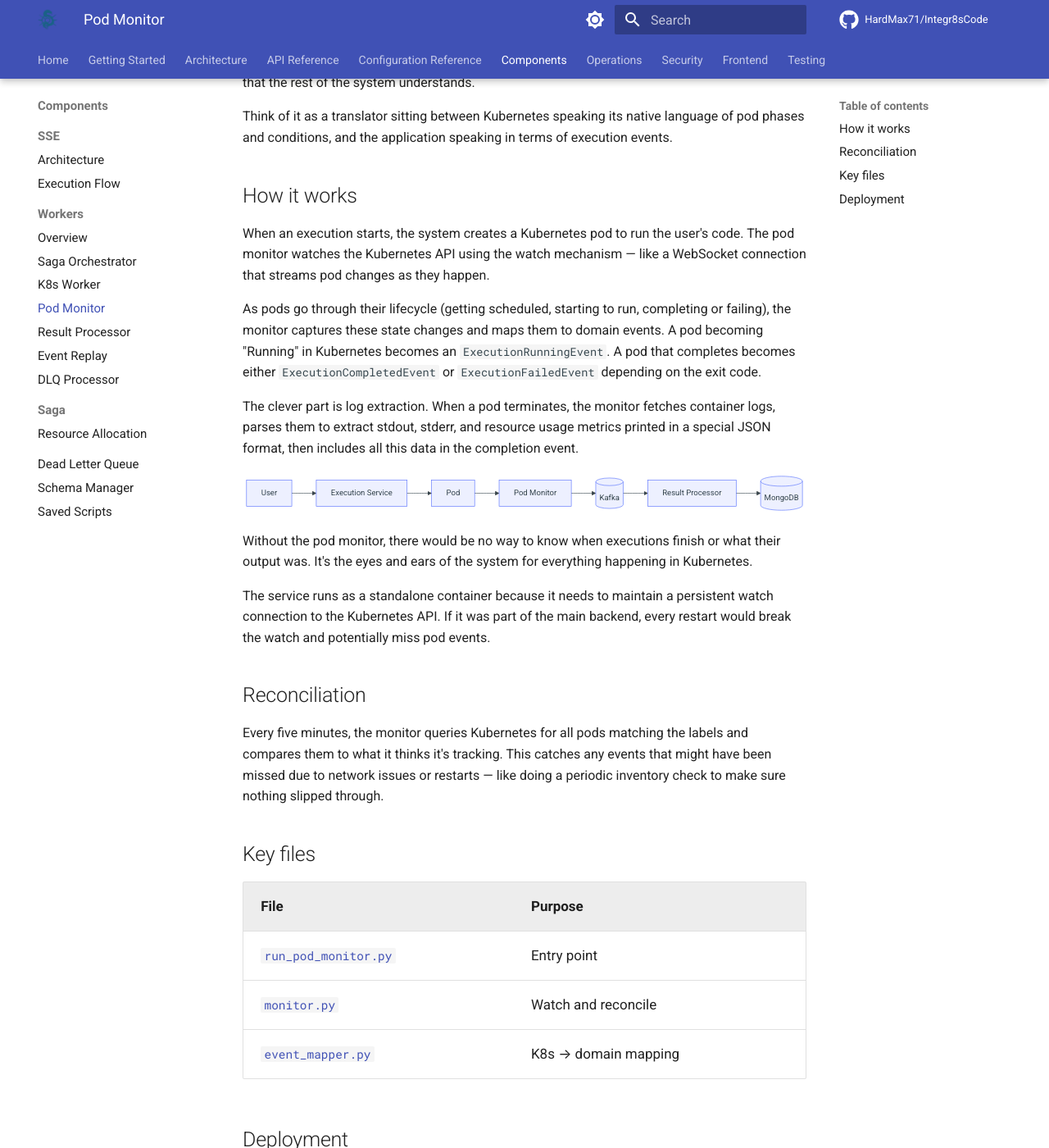
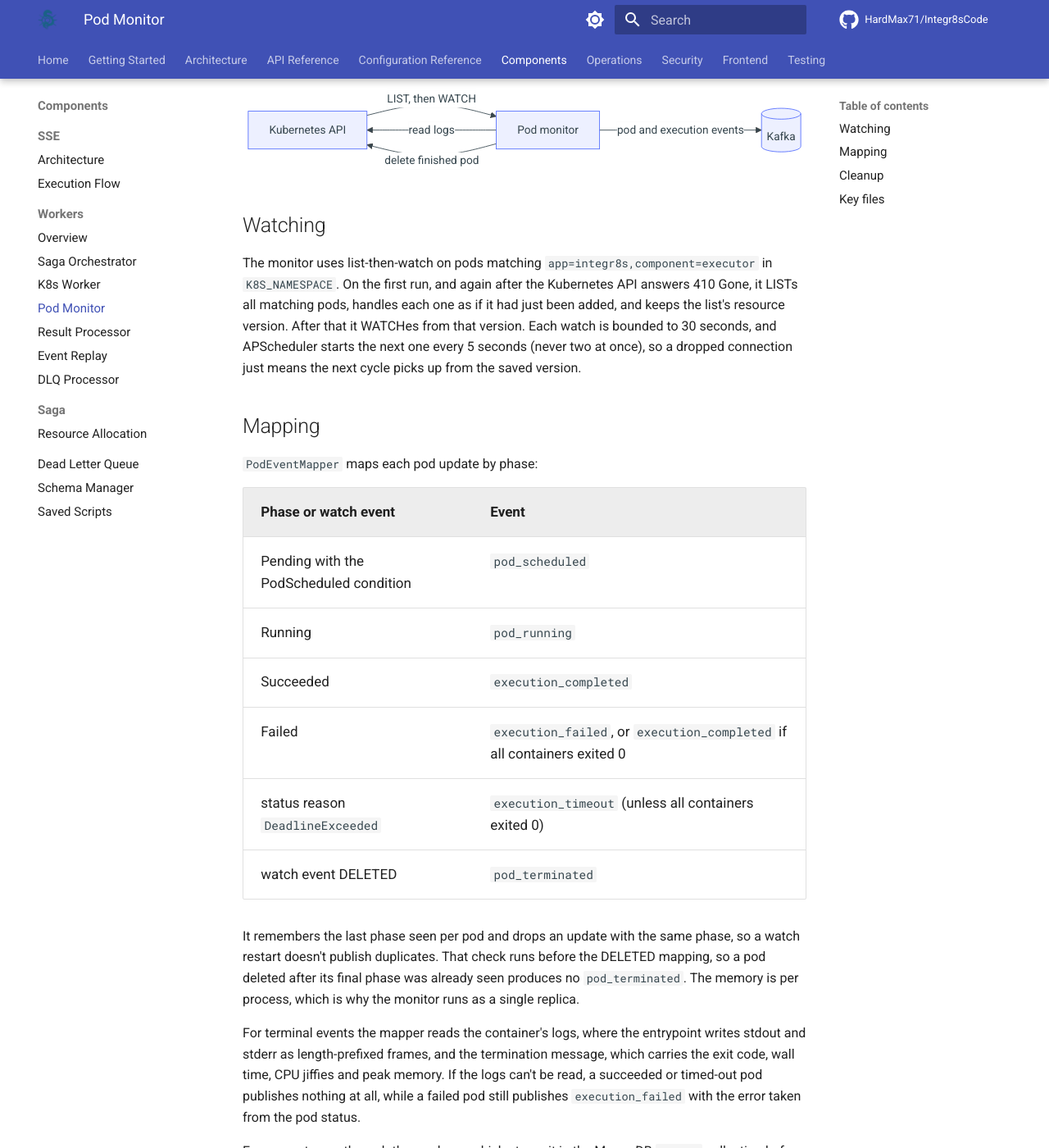
Before and after one commit to HardMax71/Integr8sCode, an MkDocs documentation site: the page built from docs/components/workers/pod_monitor.md, in a window 1280 px wide and 1400 px high, scrolled down 191 px. Shown: the whole window at 82% size. Built offline with MkDocs 1.6.1 and Material for MkDocs 9.7.7, drawn with Linux system fonts in a browser that asks for light colours; comment, search, counter and statistics services are not loaded; some of the changed text lies outside the part shown.

Commit message:
docs: match the worker pages to the workers * saga orchestrator: queue before the saga, one mongo document saved per step, no event sourcing, real states and topics, check_timeouts only writes TIMEOUT * k8s worker: create_pod_command and delete_pod_command, pod_created or execution_failed, executor-deny-all and PSA labels at startup, per-language pod settings from the registry * pod monitor: list-then-watch with 410 recovery, phase mapping, deletes the pod after a terminal event, single replica * result processor: writes onto the executions document, group result-processor, no pod cleanup * event replay: replays run in the api, the worker only prunes sessions every 6 hours * index: scaling notes and what running a worker with uv from backend/ needs

````diff
--- a/docs/components/workers/index.md
+++ b/docs/components/workers/index.md
@@ -1,56 +1,45 @@
 # Workers
 
-The execution pipeline is split across six background workers, each running as a separate container. This separation
-keeps concerns isolated - the API doesn't block waiting for pods to finish, the saga orchestrator doesn't care how pods
-are created, and the result processor doesn't know anything about Kubernetes.
+Six background processes sit next to the API, each in its own container built from the backend image. Four of them carry an execution from request to stored result. The other two run scheduled jobs: the DLQ processor retries dead-lettered messages and the event replay worker prunes old replay sessions.
 
-Workers communicate through Kafka. Each publishes events when it completes work, and subscribes to events from upstream.
-MongoDB and Redis provide shared state where needed.
+Workers talk to each other only through Kafka, one topic per event type. MongoDB holds the durable state and Redis holds the execution queue and idempotency keys.
 
 ```mermaid
 graph LR
-    API[Backend API] -->|execution_requested| Kafka[(Kafka)]
-    Kafka --> Saga[Saga Orchestrator]
-    Saga -->|create_pod_command| Kafka
-    Kafka --> K8s[K8s Worker]
-    K8s -->|pod_created| Kafka
-    K8s --> Pod[Kubernetes Pod]
-    Pod --> PodMon[Pod Monitor]
-    PodMon -->|execution_completed| Kafka
-    Kafka --> Result[Result Processor]
+    API[API] -->|execution_requested| Saga[Saga orchestrator]
+    Saga -->|create_pod_command| K8s[K8s worker]
+    K8s -->|pod_created| Kafka[(Kafka)]
+    K8s --> Pod[Executor pod]
+    Pod -.watch.-> PodMon[Pod monitor]
+    PodMon -->|execution_completed / failed / timeout| Result[Result processor]
+    PodMon -->|same events| Saga
+    Result -->|result_stored| Kafka
     Result --> Mongo[(MongoDB)]
 ```
 
-## The workers
+| Worker | What it does | Entry point |
+|--------|--------------|-------------|
+| [Saga orchestrator](saga_orchestrator.md) | Queues executions, runs the execution saga, sends pod commands | `run_saga_orchestrator.py` |
+| [K8s worker](k8s_worker.md) | Creates the script ConfigMap and the executor pod | `run_k8s_worker.py` |
+| [Pod monitor](pod_monitor.md) | Watches executor pods and publishes pod and execution events | `run_pod_monitor.py` |
+| [Result processor](result_processor.md) | Writes the result onto the execution document | `run_result_processor.py` |
+| [Event replay](event_replay.md) | Deletes replay sessions older than 48 hours, every 6 hours | `run_event_replay.py` |
+| [DLQ processor](dlq_processor.md) | Republishes DLQ rows whose retry time has come | `run_dlq_processor.py` |
 
-| Worker                                    | What it does                                              | Entry point                |
-|-------------------------------------------|-----------------------------------------------------------|----------------------------|
-| [Saga Orchestrator](saga_orchestrator.md) | Drives the execution state machine, manages execution queue, issues pod commands | `run_saga_orchestrator.py` |
-| [K8s Worker](k8s_worker.md)               | Creates ConfigMaps and Pods with security hardening       | `run_k8s_worker.py`        |
-| [Pod Monitor](pod_monitor.md)             | Watches pods, translates K8s events to domain events      | `run_pod_monitor.py`       |
-| [Result Processor](result_processor.md)   | Persists execution results, cleans up resources           | `run_result_processor.py`  |
-| [Event Replay](event_replay.md)           | Re-emits historical events for debugging                  | `run_event_replay.py`      |
-| [DLQ Processor](dlq_processor.md)         | Retries failed messages from the dead letter queue        | `run_dlq_processor.py`     |
-
-All entry points live in [`backend/workers/`](https://github.com/HardMax71/Integr8sCode/tree/main/backend/workers).
+All entry points live in [`backend/workers/`](https://github.com/HardMax71/Integr8sCode/tree/main/backend/workers). Each one loads `config.toml` plus its own `config.<worker>.toml` override, initializes Beanie, builds its Dishka container, registers its Kafka subscribers if it has any, and starts the FastStream app.
 
 ## Running locally
 
-Docker Compose starts everything:
+`./deploy.sh dev` starts all six. To debug one from your shell, stop its container and run it with uv from `backend/`:
 
 ```bash
-./deploy.sh dev
-```
-
-For debugging a specific worker, run it directly:
-
-```bash
+docker compose stop saga-orchestrator
 cd backend
 uv run python -m workers.run_saga_orchestrator
 ```
 
+The worker reads the same `config.toml` as the containers, so it connects to the compose hostnames `mongo`, `redis` and `kafka`. Map those to `127.0.0.1` in `/etc/hosts`, since compose publishes their ports on localhost. The k8s worker and pod monitor also read the kubeconfig from `KUBERNETES_CONFIG_PATH`, which is `/app/kubeconfig.yaml` inside the containers.
+
 ## Scaling
 
-Most workers can run as single replicas. The stateful one (Saga Orchestrator) uses event sourcing to
-recover after restarts. The stateless ones (K8s Worker, Pod Monitor, Result Processor) can scale horizontally if
-throughput becomes an issue.
+Compose runs one container of each worker, with fixed container names. The pod monitor has to stay at one replica: it keeps the last seen phase of each pod in memory, and a second replica would watch the same pods and publish every event twice. The k8s worker and result processor consume through Kafka consumer groups and guard each handler with a Redis idempotency key, so extra replicas would split the partitions between them. The saga orchestrator keeps saga state in MongoDB and the queue in Redis, so both survive a restart, but nothing resumes a saga that was halfway through its steps when the process died.
--- a/docs/components/workers/pod_monitor.md
+++ b/docs/components/workers/pod_monitor.md
@@ -1,62 +1,46 @@
-# Pod Monitor
+# Pod monitor
 
-The pod monitor is a bridge between Kubernetes and the event system. It watches for pods created with specific labels
-(execution pods) and translates what happens to them into events that the rest of the system understands.
-
-Think of it as a translator sitting between Kubernetes speaking its native language of pod phases and conditions,
-and the application speaking in terms of execution events.
-
-## How it works
-
-When an execution starts, the system creates a Kubernetes pod to run the user's code. The pod monitor watches the
-Kubernetes API using the watch mechanism — like a WebSocket connection that streams pod changes as they happen.
-
-As pods go through their lifecycle (getting scheduled, starting to run, completing or failing), the monitor captures
-these state changes and maps them to domain events. A pod becoming "Running" in Kubernetes becomes an
-`ExecutionRunningEvent`. A pod that completes becomes either `ExecutionCompletedEvent` or `ExecutionFailedEvent`
-depending on the exit code.
-
-The clever part is log extraction. When a pod terminates, the monitor fetches container logs, parses them to extract
-stdout, stderr, and resource usage metrics printed in a special JSON format, then includes all this data in the
-completion event.
+The pod monitor watches executor pods and turns what Kubernetes reports into events. It's the only component that reads a pod's output, and it publishes the events that end an execution.
 
 ```mermaid
 graph LR
-    User[User] --> Exec[Execution Service]
-    Exec --> Pod[Pod]
-    Pod --> Monitor[Pod Monitor]
-    Monitor --> Kafka[(Kafka)]
-    Kafka --> Result[Result Processor]
-    Result --> DB[(MongoDB)]
+    K8s[Kubernetes API] -->|LIST, then WATCH| Monitor[Pod monitor]
+    Monitor -->|read logs| K8s
+    Monitor -->|pod and execution events| Kafka[(Kafka)]
+    Monitor -->|delete finished pod| K8s
 ```
 
-Without the pod monitor, there would be no way to know when executions finish or what their output was. It's the eyes
-and ears of the system for everything happening in Kubernetes.
+## Watching
 
-The service runs as a standalone container because it needs to maintain a persistent watch connection to the
-Kubernetes API. If it was part of the main backend, every restart would break the watch and potentially miss
-pod events.
+The monitor uses list-then-watch on pods matching `app=integr8s,component=executor` in `K8S_NAMESPACE`. On the first run, and again after the Kubernetes API answers 410 Gone, it LISTs all matching pods, handles each one as if it had just been added, and keeps the list's resource version. After that it WATCHes from that version. Each watch is bounded to 30 seconds, and APScheduler starts the next one every 5 seconds (never two at once), so a dropped connection just means the next cycle picks up from the saved version.
 
-## Reconciliation
+## Mapping
 
-Every five minutes, the monitor queries Kubernetes for all pods matching the labels and compares them to what it
-thinks it's tracking. This catches any events that might have been missed due to network issues or restarts — like
-doing a periodic inventory check to make sure nothing slipped through.
+`PodEventMapper` maps each pod update by phase:
+
+| Phase or watch event | Event |
+|----------------------|-------|
+| Pending with the PodScheduled condition | `pod_scheduled` |
+| Running | `pod_running` |
+| Succeeded | `execution_completed` |
+| Failed | `execution_failed`, or `execution_completed` if all containers exited 0 |
+| status reason `DeadlineExceeded` | `execution_timeout` (unless all containers exited 0) |
+| watch event DELETED | `pod_terminated` |
+
+It remembers the last phase seen per pod and drops an update with the same phase, so a watch restart doesn't publish duplicates. That check runs before the DELETED mapping, so a pod deleted after its final phase was already seen produces no `pod_terminated`. The memory is per process, which is why the monitor runs as a single replica.
+
+For terminal events the mapper reads the container's logs, where the entrypoint writes stdout and stderr as length-prefixed frames, and the termination message, which carries the exit code, wall time, CPU jiffies and peak memory. If the logs can't be read, a succeeded or timed-out pod publishes nothing at all, while a failed pod still publishes `execution_failed` with the error taken from the pod status.
+
+Every event goes through the producer, which stores it in the MongoDB `events` collection before sending it to Kafka.
+
+## Cleanup
+
+After publishing `execution_completed`, `execution_failed` or `execution_timeout`, the monitor deletes the pod with no grace period. The ConfigMap goes with it through its ownerReference.
 
 ## Key files
 
-| File                                                                                                                  | Purpose               |
-|-----------------------------------------------------------------------------------------------------------------------|-----------------------|
-| [`run_pod_monitor.py`](https://github.com/HardMax71/Integr8sCode/blob/main/backend/workers/run_pod_monitor.py)        | Entry point           |
-| [`monitor.py`](https://github.com/HardMax71/Integr8sCode/blob/main/backend/app/services/pod_monitor/monitor.py)       | Watch and reconcile   |
-| [`event_mapper.py`](https://github.com/HardMax71/Integr8sCode/blob/main/backend/app/services/pod_monitor/event_mapper.py) | K8s → domain mapping  |
-
-## Deployment
-
-```yaml
-pod-monitor:
-  image: ghcr.io/hardmax71/integr8scode/backend:${IMAGE_TAG:-latest}
-  command: ["python", "workers/run_pod_monitor.py"]
-```
-
-Runs as a single replica. The watch connection handles high throughput well.
+| File | Purpose |
+|------|---------|
+| [`run_pod_monitor.py`](https://github.com/HardMax71/Integr8sCode/blob/main/backend/workers/run_pod_monitor.py) | Entry point, watch scheduling, 410 handling |
+| [`monitor.py`](https://github.com/HardMax71/Integr8sCode/blob/main/backend/app/services/pod_monitor/monitor.py) | List-then-watch and pod deletion |
+| [`event_mapper.py`](https://github.com/HardMax71/Integr8sCode/blob/main/backend/app/services/pod_monitor/event_mapper.py) | Phase mapping and log parsing |
````
Also changed, not shown: docs/components/workers/event_replay.md (+20 -37 lines), docs/components/workers/k8s_worker.md (+37 -46 lines), docs/components/workers/result_processor.md (+13 -33 lines), docs/components/workers/saga_orchestrator.md (+34 -47 lines).
